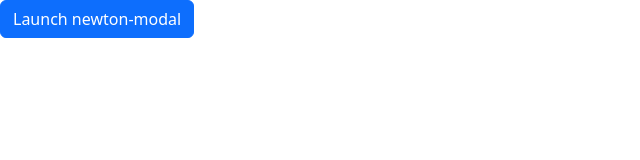
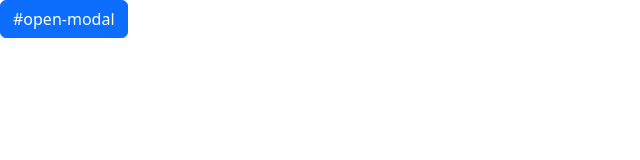
Before and after one commit to acciojob/bootstrap-modals-Ashu007A, a website: page main.html in a window 1280 px wide. Shown: the whole page, without its empty margins (0-640 px from the left). Drawn offline with nearby package versions, Linux system fonts and the light colour scheme.

Commit message:
created a submission

```diff
--- a/main.html
+++ b/main.html
@@ -11,7 +11,7 @@
 	<!-- the entire body must be written by student -->
 
 	<button type="button" class="btn btn-primary" data-bs-toggle="modal" data-bs-target="#newton-modal">
-        Launch newton-modal
+       #open-modal
     </button>
 
     <div class="modal fade" id="newton-modal" tabindex="-1" aria-labelledby="newton-modal-label" aria-hidden="true">
```
